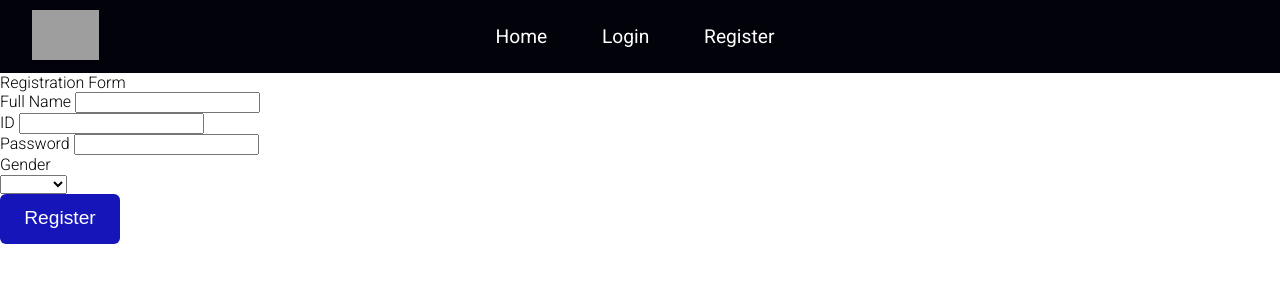
After one commit to YomnaMohsen/E-learning-Hub, a Flask app: template ehub/templates/registration.html in a window 1280 px wide. The commit adds this page. Shown: the top 300 px of the page. Run offline with Flask 3, Linux system fonts and the light colour scheme; the template is opened without the code that fills it, so the values that code supplies are empty; grey boxes are pictures that could not be loaded.

Commit message:
esraaalaa

```diff
--- a/ehub/templates/login.html
+++ b/ehub/templates/login.html
@@ -27,7 +27,7 @@
               <li class="main-list"><a href="homepage.html">Home</a></li>
               <li class="main-list"><a href="login-page.html">Login</a></li>
               <li class="main-list">
-                <a href="registration.html">Register</a>
+                <a href="register.html">Register</a>
               </li>
             </ul>
           </div>
--- /dev/null
+++ b/ehub/templates/registration.html
@@ -0,0 +1,69 @@
+
+<!DOCTYPE html>
+<html lang="en">
+<head>
+    <meta charset="UTF-8">
+    <meta name="viewport" content="width=device-width, initial-scale=1.0">
+    <title>Registration</title>
+    <link rel="stylesheet" href="Registration.css" />
+    <link rel="stylesheet" href="all.css" />
+    <link rel="stylesheet" href="homepage.css" />
+</head>
+<body>
+    <nav>
+        <div class="container">
+          <div class="logo">
+            <a href="homepage.html"
+              ><img src="../images/logo.jpg" alt="logo" height="100%"
+            /></a>
+          </div>
+          <div class="bars inactive" onclick="toggleBars()">
+            <span></span>
+            <span></span>
+            <span></span>
+            <hr>
+          </div>
+          <div class="links">
+            <ul>
+              <li class="main-list"><a href="homepage.html">Home</a></li>
+              <li class="main-list"><a href="login-page.html">Login</a></li>
+              <li class="main-list">
+                <a href="registration.html">Register</a>
+              </li>
+            </ul>
+          </div>
+        </div>
+      </nav>
+
+      <div class="wrapper">
+        <div class="title">Registration Form</div>
+        <div class="form">
+          <div class="input_field">
+            <label for="full-name">Full Name</label>
+            <input type="text" class="input" id="full-name" />
+          </div>
+          <div class="input_field">
+            <label for="id-number">ID</label>
+            <input type="number" class="input" id="id-number" />
+          </div>
+          <div class="input_field">
+            <label for="password">Password</label>
+            <input type="password" class="input" id="password" />
+          </div>
+          <div class="input_field">
+            <label for="gender">Gender</label>
+            <div class="custom_select">
+              <select id="gender">
+                <option value=""></option>
+                <option value="Male">Male</option>
+                <option value="Female">Female</option>
+              </select>
+            </div>
+          </div>
+          <div class="inputfield">
+            <input type="submit" value="Register" class="btn" id="submit-btn" />
+          </div>
+        </div>
+      </div>
+    </body>
+  </html>
```
Also changed, not shown: ehub/static/login.css (+4 -4 lines), ehub/templates/register.html (+38 -6 lines), ehub/static/style.css (line endings or trailing spaces).
